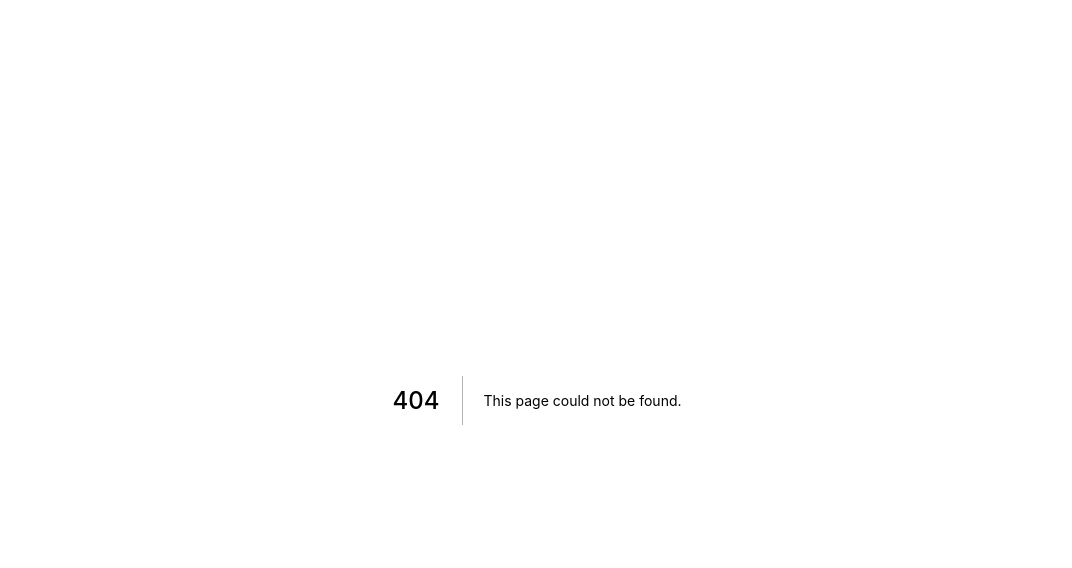
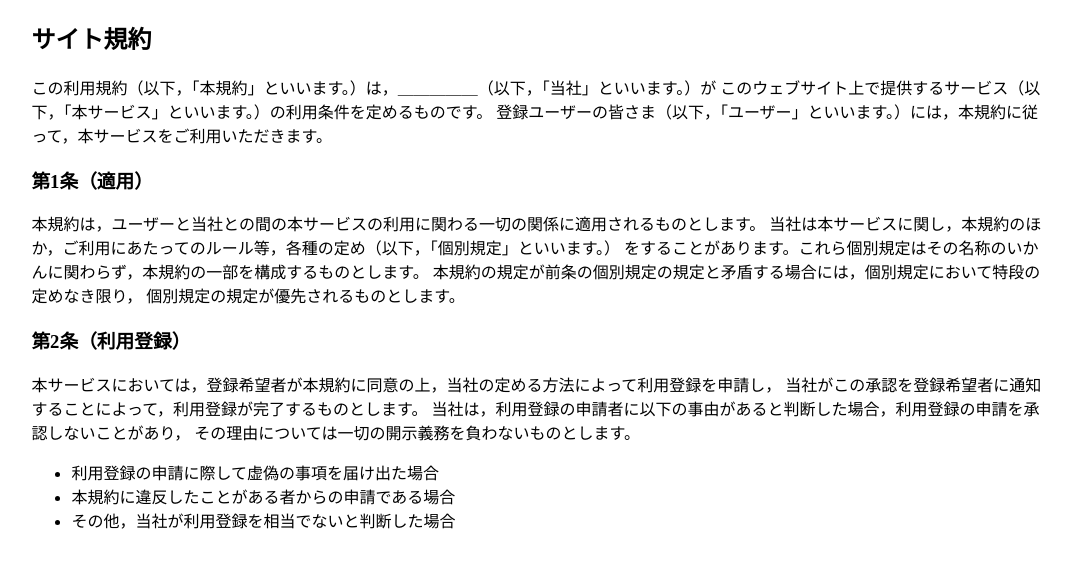
Before and after one commit to hirakumorishima02/pf-funclub, a Next.js app: page /site-rule in a window 1280 px wide. Before the commit this address had no page. Shown: the top 568 px of the page, without its empty margins (103-1175 px from the left). Built offline with nearby package versions, Linux system fonts and the light colour scheme.

Commit message:
Create site-rule,js

```diff
--- /dev/null
+++ b/pages/site-rule.js
@@ -0,0 +1,39 @@
+const SiteRule = () => (
+    <div>
+        <h2>サイト規約</h2>
+            <p>
+                この利用規約（以下，「本規約」といいます。）は，＿＿＿＿＿（以下，「当社」といいます。）が
+                このウェブサイト上で提供するサービス（以下，「本サービス」といいます。）の利用条件を定めるものです。
+                登録ユーザーの皆さま（以下，「ユーザー」といいます。）には，本規約に従って，本サービスをご利用いただきます。
+            </p>
+        <h3>第1条（適用）</h3>
+            <p>
+                本規約は，ユーザーと当社との間の本サービスの利用に関わる一切の関係に適用されるものとします。
+                当社は本サービスに関し，本規約のほか，ご利用にあたってのルール等，各種の定め（以下，「個別規定」といいます。）
+                をすることがあります。これら個別規定はその名称のいかんに関わらず，本規約の一部を構成するものとします。
+                本規約の規定が前条の個別規定の規定と矛盾する場合には，個別規定において特段の定めなき限り，
+                個別規定の規定が優先されるものとします。
+            </p>
+        <h3>第2条（利用登録）</h3>
+            <p>
+            本サービスにおいては，登録希望者が本規約に同意の上，当社の定める方法によって利用登録を申請し，
+            当社がこの承認を登録希望者に通知することによって，利用登録が完了するものとします。
+            当社は，利用登録の申請者に以下の事由があると判断した場合，利用登録の申請を承認しないことがあり，
+            その理由については一切の開示義務を負わないものとします。
+            <ul>
+                <li>利用登録の申請に際して虚偽の事項を届け出た場合</li>
+                <li>本規約に違反したことがある者からの申請である場合</li>
+                <li>その他，当社が利用登録を相当でないと判断した場合</li>
+            </ul>
+            </p>
+        <style jsx>{`
+            div {
+                margin: 0 auto;
+                width: 80%;
+                height: 80%;
+            }
+        `}</style>
+    </div>
+);
+
+export default SiteRule;
```
Also changed, not shown: 1 other file (tests, documents, lock files or other folders).
